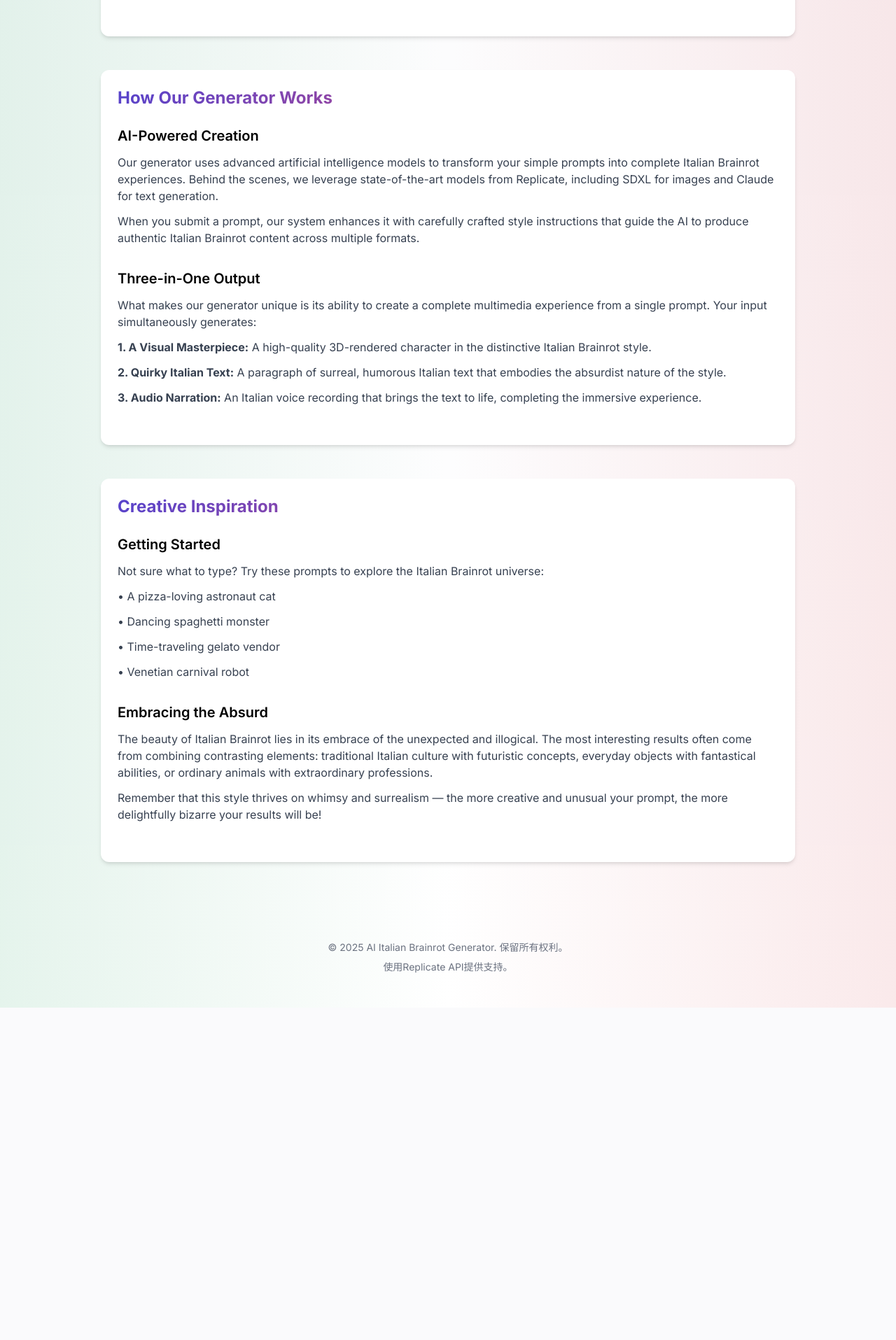
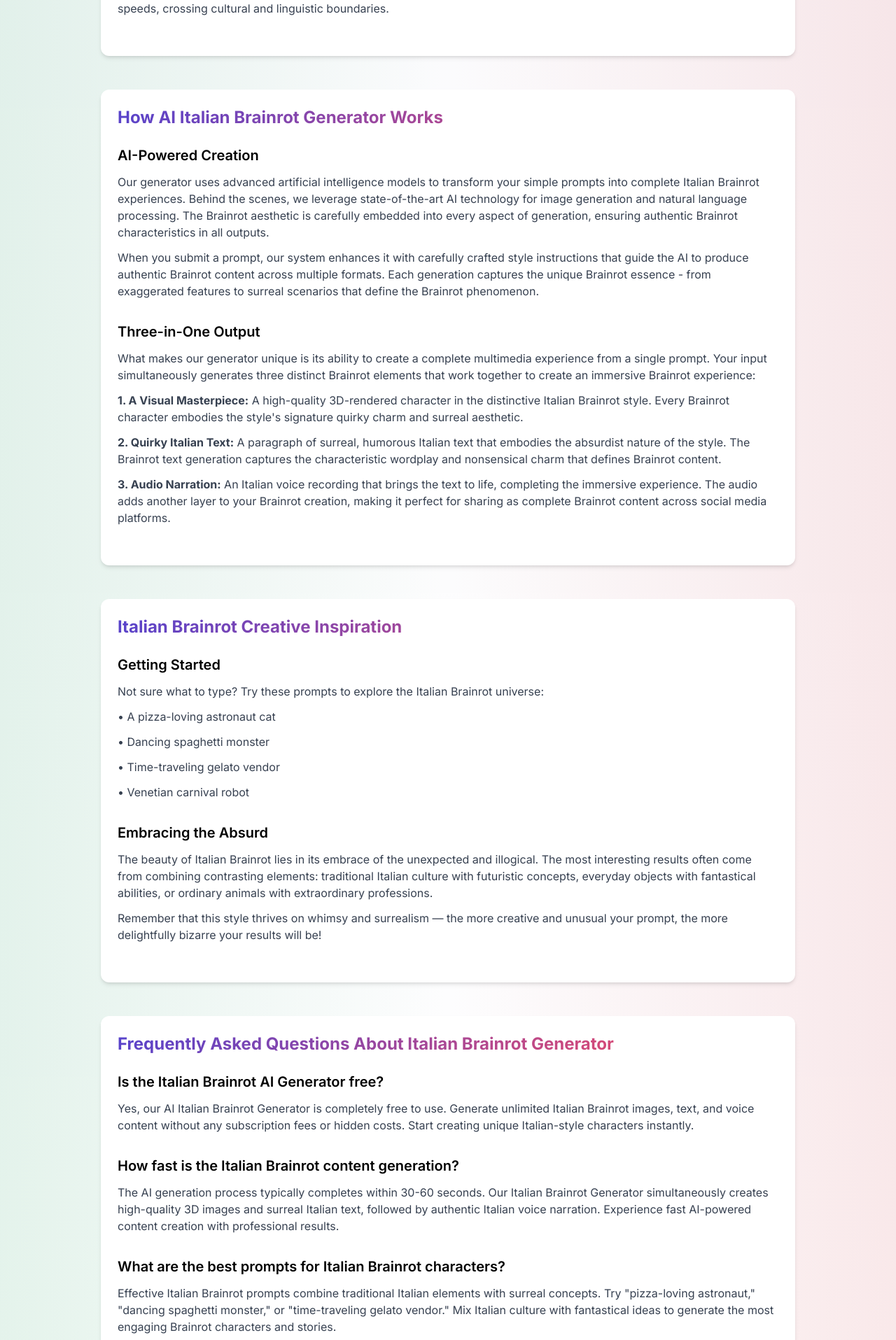
Before and after one commit to shijiu668/aiibg, a Next.js app: page / in a window 1280 px wide. Shown: the part 882-2797 px from the top of the page at 70% size. Before the commit the page ends 2322 px from the top, so only its background shows below. Built offline with nearby package versions, Linux system fonts and the light colour scheme.

Commit message:
修改seo

```diff
--- a/src/app/layout.tsx
+++ b/src/app/layout.tsx
@@ -6,16 +6,19 @@ const inter = Inter({ subsets: ["latin"] });
 
 export const metadata: Metadata = {
   title: "AI Italian Brainrot Generator",
-  description: "Use AI technology to generate Italian-style images, text and voice content. Enter your creativity and get unique Italian-style generated content.",
+  description: "Use AI technology to generate Italian Brainrot images, text and voice content. Enter your creativity and get unique Italian-style generated content.",
   keywords: "AI generation, Italian style, brainrot, image generation, voice generation, text generation, AI art",
   authors: [{ name: "AI Creative Studio" }],
   openGraph: {
     title: "AI Italian Brainrot Generator",
-    description: "Use AI technology to generate Italian-style images, text and voice content. Enter your creativity and get unique Italian-style generated content.",
-    url: "https://ai-italian-brainrot-generator.vercel.app",
+    description: "Use AI technology to generate Italian Brainrot images, text and voice content. Enter your creativity and get unique Italian-style generated content.",
+    url: "https://italianbrainrots.org",
     siteName: "AI Italian Brainrot Generator",
     locale: "en",
     type: "website",
+  },
+  alternates: {
+    canonical: 'https://italianbrainrots.org',
   },
 };
 
--- a/src/app/page.tsx
+++ b/src/app/page.tsx
@@ -173,7 +173,7 @@ export default function Home() {
           AI Italian Brainrot Generator
         </h1>
         <p className="text-sm sm:text-base md:text-lg mb-8 text-gray-600">
-          Enter your ideas and generate Italian-style images, text and voice content
+          AI Italian Brainrot Generator - Create 3D characters, surreal text & voice from your prompts. Transform ideas into quirky Italian Brainrot content instantly. Free online tool.
         </p>
 
         <div className="mb-8">
@@ -199,7 +199,7 @@ export default function Home() {
           imageError || textError || audioError || isGenerating) && (
             <div className="space-y-8 w-full" style={{ marginTop: "2rem" }}>
               <div className="result-container">
-                <h2 className="text-xl font-bold mb-4 text-left">Generate results</h2>
+                <h2 className="text-xl font-bold mb-4 text-left">AI italian brainrot generate results</h2>
 
                 <div style={{ marginTop: "1.5rem" }}>
                   {/* 图片结果 */}
@@ -231,7 +231,7 @@ export default function Home() {
 
                   {/* 文本结果 */}
                   <div style={{ marginBottom: "1.5rem" }}>
-                    <h3 className="text-lg font-semibold mb-2 text-left">italian brainrot text</h3>
+                    <h3 className="text-lg font-semibold mb-2 text-left">text</h3>
                     {textLoading ? (
                       <div className="flex justify-center items-center bg-gray-100 rounded-lg" style={{ height: "8rem" }}>
                         <BeatLoader color="#5643CC" />
@@ -305,25 +305,25 @@ export default function Home() {
         </div>
 
         <div className="result-container mb-12">
-          <h2 className="text-2xl font-bold mb-6 gradient-text">How Our Generator Works</h2>
+          <h2 className="text-2xl font-bold mb-6 gradient-text">How AI Italian Brainrot Generator Works</h2>
 
           <div className="mb-8">
             <h3 className="text-xl font-semibold mb-3 text-left">AI-Powered Creation</h3>
-            <p className="mb-3 text-gray-700">Our generator uses advanced artificial intelligence models to transform your simple prompts into complete Italian Brainrot experiences. Behind the scenes, we leverage state-of-the-art models from Replicate, including SDXL for images and Claude for text generation.</p>
-            <p className="text-gray-700">When you submit a prompt, our system enhances it with carefully crafted style instructions that guide the AI to produce authentic Italian Brainrot content across multiple formats.</p>
+            <p className="mb-3 text-gray-700">Our generator uses advanced artificial intelligence models to transform your simple prompts into complete Italian Brainrot experiences. Behind the scenes, we leverage state-of-the-art AI technology for image generation and natural language processing. The Brainrot aesthetic is carefully embedded into every aspect of generation, ensuring authentic Brainrot characteristics in all outputs.</p>
+            <p className="text-gray-700">When you submit a prompt, our system enhances it with carefully crafted style instructions that guide the AI to produce authentic Brainrot content across multiple formats. Each generation captures the unique Brainrot essence - from exaggerated features to surreal scenarios that define the Brainrot phenomenon.</p>
           </div>
 
           <div className="mb-8">
             <h3 className="text-xl font-semibold mb-3 text-left">Three-in-One Output</h3>
-            <p className="mb-3 text-gray-700">What makes our generator unique is its ability to create a complete multimedia experience from a single prompt. Your input simultaneously generates:</p>
-            <p className="mb-3 text-gray-700"><strong>1. A Visual Masterpiece:</strong> A high-quality 3D-rendered character in the distinctive Italian Brainrot style.</p>
-            <p className="mb-3 text-gray-700"><strong>2. Quirky Italian Text:</strong> A paragraph of surreal, humorous Italian text that embodies the absurdist nature of the style.</p>
-            <p className="text-gray-700"><strong>3. Audio Narration:</strong> An Italian voice recording that brings the text to life, completing the immersive experience.</p>
+            <p className="mb-3 text-gray-700">What makes our generator unique is its ability to create a complete multimedia experience from a single prompt. Your input simultaneously generates three distinct Brainrot elements that work together to create an immersive Brainrot experience:</p>
+            <p className="mb-3 text-gray-700"><strong>1. A Visual Masterpiece:</strong> A high-quality 3D-rendered character in the distinctive Italian Brainrot style. Every Brainrot character embodies the style's signature quirky charm and surreal aesthetic.</p>
+            <p className="mb-3 text-gray-700"><strong>2. Quirky Italian Text:</strong> A paragraph of surreal, humorous Italian text that embodies the absurdist nature of the style. The Brainrot text generation captures the characteristic wordplay and nonsensical charm that defines Brainrot content.</p>
+            <p className="text-gray-700"><strong>3. Audio Narration:</strong> An Italian voice recording that brings the text to life, completing the immersive experience. The audio adds another layer to your Brainrot creation, making it perfect for sharing as complete Brainrot content across social media platforms.</p>
           </div>
         </div>
 
         <div className="result-container mb-12">
-          <h2 className="text-2xl font-bold mb-6 gradient-text">Creative Inspiration</h2>
+          <h2 className="text-2xl font-bold mb-6 gradient-text">Italian Brainrot Creative Inspiration</h2>
 
           <div className="mb-8">
             <h3 className="text-xl font-semibold mb-3 text-left">Getting Started</h3>
@@ -340,11 +340,44 @@ export default function Home() {
             <p className="text-gray-700">Remember that this style thrives on whimsy and surrealism — the more creative and unusual your prompt, the more delightfully bizarre your results will be!</p>
           </div>
         </div>
+
+        <div className="result-container mb-12">
+          <h2 className="text-2xl font-bold mb-6 gradient-text">Frequently Asked Questions About Italian Brainrot Generator</h2>
+
+          <div className="mb-8">
+            <h3 className="text-xl font-semibold mb-3 text-left">Is the Italian Brainrot AI Generator free?</h3>
+            <p className="text-gray-700">Yes, our AI Italian Brainrot Generator is completely free to use. Generate unlimited Italian Brainrot images, text, and voice content without any subscription fees or hidden costs. Start creating unique Italian-style characters instantly.</p>
+          </div>
+
+          <div className="mb-8">
+            <h3 className="text-xl font-semibold mb-3 text-left">How fast is the Italian Brainrot content generation?</h3>
+            <p className="text-gray-700">The AI generation process typically completes within 30-60 seconds. Our Italian Brainrot Generator simultaneously creates high-quality 3D images and surreal Italian text, followed by authentic Italian voice narration. Experience fast AI-powered content creation with professional results.</p>
+          </div>
+
+          <div className="mb-8">
+            <h3 className="text-xl font-semibold mb-3 text-left">What are the best prompts for Italian Brainrot characters?</h3>
+            <p className="text-gray-700">Effective Italian Brainrot prompts combine traditional Italian elements with surreal concepts. Try "pizza-loving astronaut," "dancing spaghetti monster," or "time-traveling gelato vendor." Mix Italian culture with fantastical ideas to generate the most engaging Brainrot characters and stories.</p>
+          </div>
+
+          <div className="mb-8">
+            <h3 className="text-xl font-semibold mb-3 text-left">Can I download Italian Brainrot images, text, and audio?</h3>
+            <p className="text-gray-700">Yes, all generated Italian Brainrot content is downloadable. Save high-resolution 3D character images, copy the surreal Italian text for sharing, and download audio files of Italian voice narration. Your AI-generated Brainrot creations are yours to keep, share, and use freely.</p>
+          </div>
+
+          <div className="mb-8">
+            <h3 className="text-xl font-semibold mb-3 text-left">What is Italian Brainrot and why is it popular?</h3>
+            <p className="text-gray-700">Italian Brainrot is a viral internet aesthetic featuring anthropomorphic 3D characters with exaggerated features and surreal Italian themes. This AI art style combines cute character design with absurdist humor, creating memorable content that resonates with internet culture. Generate your own Italian Brainrot memes and join this creative phenomenon.</p>
+          </div>
+
+          <div className="mb-8">
+            <h3 className="text-xl font-semibold mb-3 text-left">How does the AI Italian Brainrot Generator work?</h3>
+            <p className="text-gray-700">Our Italian Brainrot Generator uses advanced AI models to transform text prompts into complete multimedia experiences. The system automatically applies Italian Brainrot style guidelines to create authentic 3D characters, generates contextual Italian text with characteristic humor, and produces natural Italian voice narration - all from a single prompt.</p>
+          </div>
+        </div>
       </div>
 
       <footer className="text-center text-gray-500 text-sm" style={{ marginTop: "4rem", marginBottom: "2rem" }}>
-        <p>© {new Date().getFullYear()} AI Italian Brainrot Generator. 保留所有权利。</p>
-        <p style={{ marginTop: "0.5rem" }}>使用Replicate API提供支持。</p>
+        <p>© {new Date().getFullYear()} AI Italian Brainrot Generator. All rights reserved.</p>
       </footer>
     </main>
   );
```
